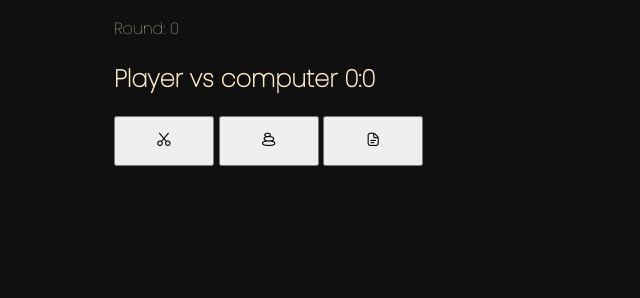
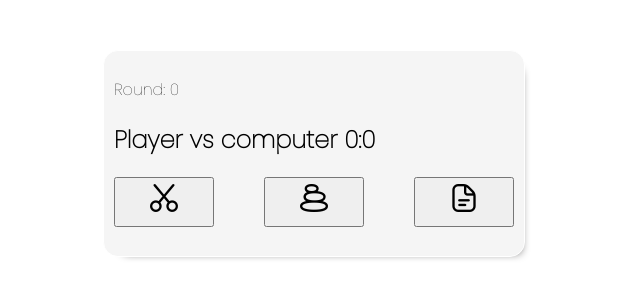
Before and after one commit to mateusz0909/Rock-paper-scissors, a plain HTML site: page index.html in a window 1280 px wide. Shown: the whole page, without its empty margins (326-966 px from the left). Drawn offline with nearby package versions, Linux system fonts and the light colour scheme.

Commit message:
eddited some style

```diff
--- a/app.js
+++ b/app.js
@@ -64,8 +64,8 @@ const playRound = (event) => {
 const finalMessage = (round) => {
     if((userScore > 4)||(computerScore>4)){
         if (userScore > computerScore) {
-            message.innerText= `User won with the score of ${userScore}:${computerScore} points in the ${round} round!`
-        } else message.innerText= `Computer won with the score of ${computerScore}:${userScore} points in the ${round} round!`
+            message.innerText= `User won with the score of ${userScore}:${computerScore} points in the ${round}th round!`
+        } else message.innerText= `Computer won with the score of ${computerScore}:${userScore} points in the ${round}th round!`
     }
     }
 
--- a/style.css
+++ b/style.css
@@ -3,17 +3,30 @@
 @import url('https://cdn-uicons.flaticon.com/uicons-regular-rounded/css/uicons-regular-rounded.css');
 
 body{
-    background-color: #111010;
-    color: blanchedalmond;
+    background-color: white;
+    color: black;
     font-family: Poppins;
 }
 
 .app {
     margin: auto;
-    width: 400px
+    margin-top: 50px;
+    width: 400px;
+    padding: 10px;
+    box-shadow: 8px 8px 10px -13px rgba(16, 14, 14, 1);
+    border: 1px solid white;
+    border-radius: 15px;
+    background-color: #f5f5f5;
 
     }
     button {
         width: 100px;
         height: 50px
     }
+    .buttons{
+        display: flex;
+        justify-content: space-between;
+    }
+    i {
+       font-size: 28px;
+    }
```
